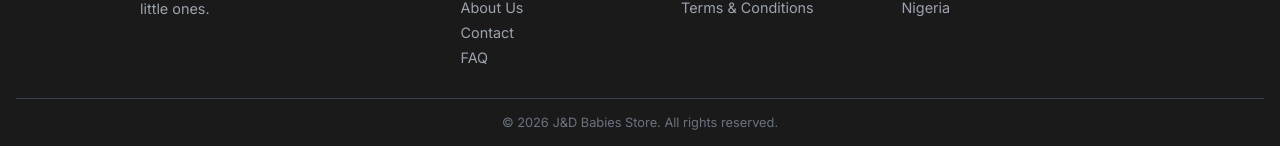
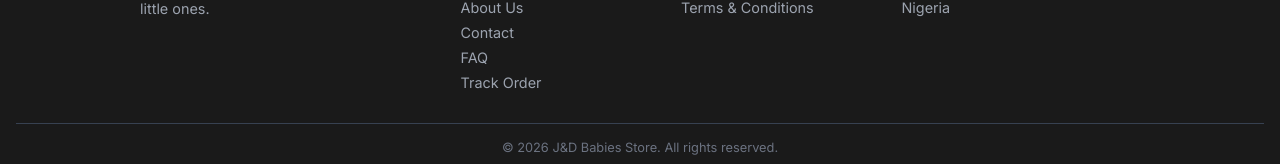
Before and after one commit to okivictor01-bit/J-D, a Next.js app: page / in a window 1280 px wide. Shown: the part 903-1067 px from the top of the page. Built offline with nearby package versions, Linux system fonts and the light colour scheme; no server answers; the database is empty.

Commit message:
Update layout.tsx

```diff
--- a/app/layout.tsx
+++ b/app/layout.tsx
@@ -61,6 +61,7 @@ export default function RootLayout({
                 <Link href="/about" style={{ color: '#9ca3af', textDecoration: 'none', fontSize: '0.9rem' }}>About Us</Link>
                 <Link href="/contact" style={{ color: '#9ca3af', textDecoration: 'none', fontSize: '0.9rem' }}>Contact</Link>
                 <Link href="/faq" style={{ color: '#9ca3af', textDecoration: 'none', fontSize: '0.9rem' }}>FAQ</Link>
+                <Link href="/track-order" style={{ color: '#9ca3af', textDecoration: 'none', fontSize: '0.9rem' }}>Track Order</Link>
               </div>
             </div>
 
```
